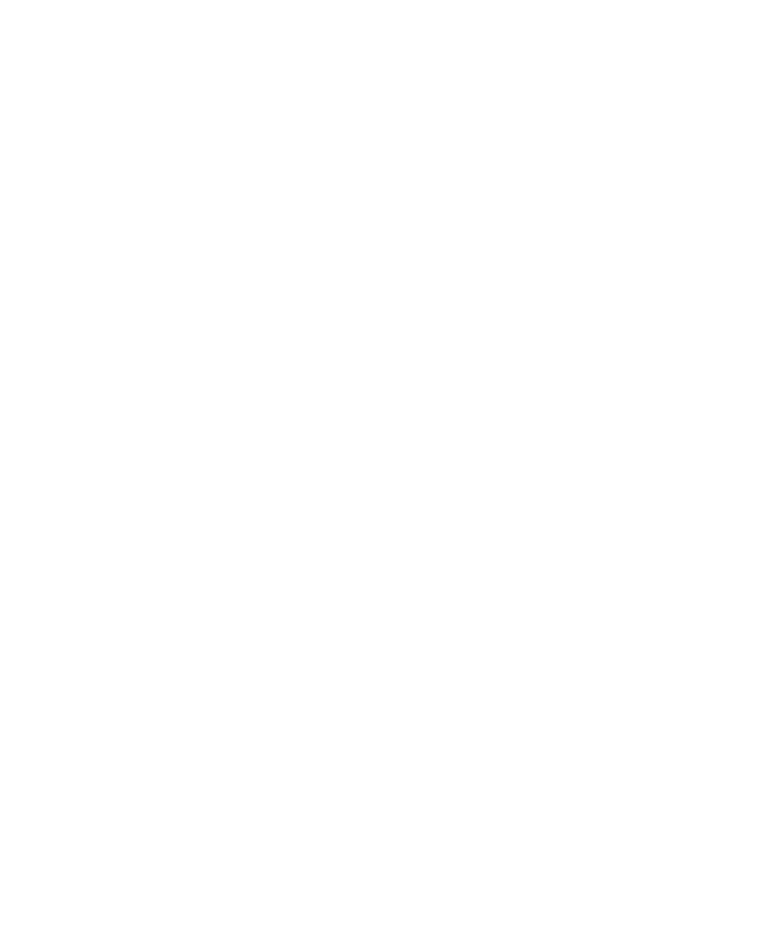
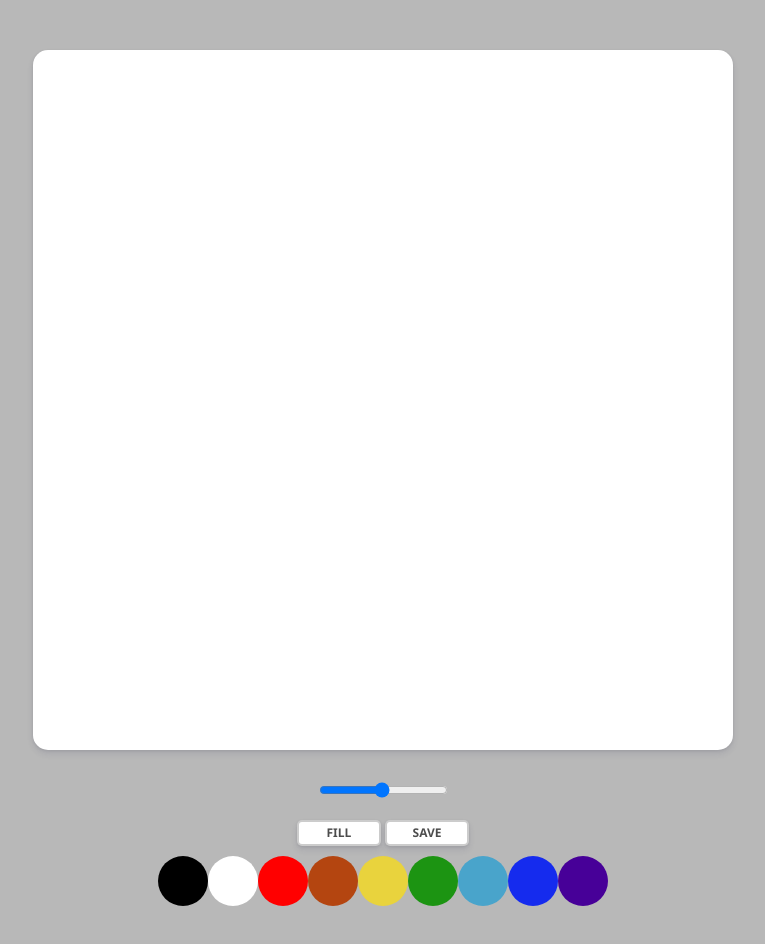
Before and after one commit to jinn-dev/js-paint, a plain HTML site: page index.html in a window 1280 px wide. Shown: the whole page, without its empty margins (257-1022 px from the left). Before the commit the page ends 800 px from the top, so only its background shows below. Drawn offline with Linux system fonts and the light colour scheme.

Commit message:
Add Canvas Event and Change Color

```diff
--- a/app.js
+++ b/app.js
@@ -0,0 +1,57 @@
+const canvas = document.getElementById("jsCanvas");
+const ctx = canvas.getContext("2d");
+const colors = document.getElementsByClassName("jsColor");
+//pixel modifier
+canvas.width = 700;
+canvas.height = 700;
+
+ctx.strokeStyle ="#000000"; //override하고 변경해야 함
+ctx.lineWidth = 2.5;
+
+let painting = false;
+
+function startPainting() {
+  painting = true;
+}
+
+function stopPainting() {
+  painting = false;
+}
+
+function onMouseMove(event) {
+  const x = event.offsetX;
+  const y = event.offsetY;
+  if(!painting) {
+
+    //console.log("creating path in ", x, y);
+    ctx.beginPath();
+    ctx.moveTo(x, y);
+
+  } else {
+    //console.log("creating line in ", x, y);
+    ctx.lineTo(x, y); //path의 이전위치에서 지금위치까지 선을 만든다.
+    ctx.stroke();
+    //ctx.closePath();
+  }
+}
+
+function onMouseDown(event) {
+  painting = true;
+}
+
+function handleColorClick(event) {
+  const color = event.target.style.backgroundColor;
+  ctx.strokeStyle = color;
+}
+Array.from(colors).forEach((color) => {
+  color.addEventListener("click", handleColorClick);
+});
+ //Arrays.from: Object로부터 Array를 만들어준다.
+
+
+if(canvas) {
+  canvas.addEventListener("mousemove", onMouseMove);
+  canvas.addEventListener("mousedown", onMouseDown);
+  canvas.addEventListener("mouseup", stopPainting);
+  canvas.addEventListener("onMouseleave", stopPainting);
+}
--- a/index.html
+++ b/index.html
@@ -7,6 +7,31 @@
     <title>Document</title>
 </head>
 <body>
+    <!--자바스크립트는 id, css는 class를 쓰도록 권장-->
+    <canvas id="jsCanvas" class="canvas"></canvas>
+    <div class="controls">
+      <div class="controls_range">
+        <input type="range" id="jsRange" min="0.1" max="5.0" value="2.5" step="0.1"/>
+      </div>
+      <div class="controls_btns">
+        <button id="jsMode">
+          Fill
+        </button>
+        <button id="jsSave">
+          Save
+        </button></div>
+      <div class="controls_colors" id="jsColors">
+        <div class="controls_color jsColor"  style="background-color: #000000"></div>
+        <div class="controls_color jsColor" style="background-color:#ffffff"></div>
+        <div class="controls_color jsColor" style="background-color: #ff0000"></div>
+        <div class="controls_color jsColor" style="background-color: #b44510"></div>
+        <div class="controls_color jsColor" style="background-color: #e9d33d"></div>
+        <div class="controls_color jsColor" style="background-color: #1c9412"></div>
+        <div class="controls_color jsColor" style="background-color: #49a4cb"></div>
+        <div class="controls_color jsColor" style="background-color: #152bee"></div>
+        <div class="controls_color jsColor" style="background-color: #470098"></div>
+      </div>
+    </div>
     <script src="app.js"></script>
 </body>
 </html>
--- /dev/null
+++ b/reset.css
@@ -0,0 +1,48 @@
+/* http://meyerweb.com/eric/tools/css/reset/
+   v2.0 | 20110126
+   License: none (public domain)
+*/
+
+html, body, div, span, applet, object, iframe,
+h1, h2, h3, h4, h5, h6, p, blockquote, pre,
+a, abbr, acronym, address, big, cite, code,
+del, dfn, em, img, ins, kbd, q, s, samp,
+small, strike, strong, sub, sup, tt, var,
+b, u, i, center,
+dl, dt, dd, ol, ul, li,
+fieldset, form, label, legend,
+table, caption, tbody, tfoot, thead, tr, th, td,
+article, aside, canvas, details, embed,
+figure, figcaption, footer, header, hgroup,
+menu, nav, output, ruby, section, summary,
+time, mark, audio, video {
+	margin: 0;
+	padding: 0;
+	border: 0;
+	font-size: 100%;
+	font: inherit;
+	vertical-align: baseline;
+}
+/* HTML5 display-role reset for older browsers */
+article, aside, details, figcaption, figure,
+footer, header, hgroup, menu, nav, section {
+	display: block;
+}
+body {
+	line-height: 1;
+}
+ol, ul {
+	list-style: none;
+}
+blockquote, q {
+	quotes: none;
+}
+blockquote:before, blockquote:after,
+q:before, q:after {
+	content: '';
+	content: none;
+}
+table {
+	border-collapse: collapse;
+	border-spacing: 0;
+}
--- a/style.css
+++ b/style.css
@@ -0,0 +1,65 @@
+@import "reset.css";
+
+body {
+  background-color: #b8b8b8;
+  font-family: "Segoe UI";
+  display: flex;
+  flex-direction: column;
+  align-items: center;
+  padding: 50px 0px;
+}
+
+.canvas {
+  width: 700px;
+  height: 700px;
+  background-color: #ffffff;
+  border-radius: 15px;
+  box-shadow: 0 4px 6px rgba(50, 50, 93, 0.11), 0 1px 3px rgba(0, 0, 0, 0.08);
+}
+
+.controls {
+  margin-top: 30px;
+  display: flex;
+  flex-direction: column;
+  align-items: center;
+}
+
+.controls .controls_btns {
+  margin-top: 10px;
+  margin-bottom: 10px;
+}
+
+.controls_btns button {
+  all: unset;
+  cursor: pointer;
+  background-color: white;
+  padding: 5px 0px;
+  width: 80px;
+  text-align: center;
+  border-radius: 5px;
+  box-shadow: 0 4px 6px rgba(50, 50, 93, 0.11), 0 1px 3px rgba(0, 0, 0, 0.08);
+  border: 2px solid rgba(0, 0, 0, 0.2);
+  color: rgba(0, 0, 0, 0.7);
+  text-transform: uppercase;
+  font-weight: 800;
+  font-size: 12px;
+}
+
+.controls_btns button:active {
+  transform: scale(0.98);
+}
+
+.controls .controls_colors {
+  display: flex;
+}
+
+.controls_colors .controls_color {
+  width: 50px;
+  height: 50px;
+  border-radius: 25px; //width의 반만큼
+  box-shadow: 0 4px 6px rgba(50, 50, 93, 0.11), 0 1px 3px rgba(0, 0, 0, 0.08);
+}
+
+.controls .controls_range {
+  margin-bottom: 10px;
+}
```
